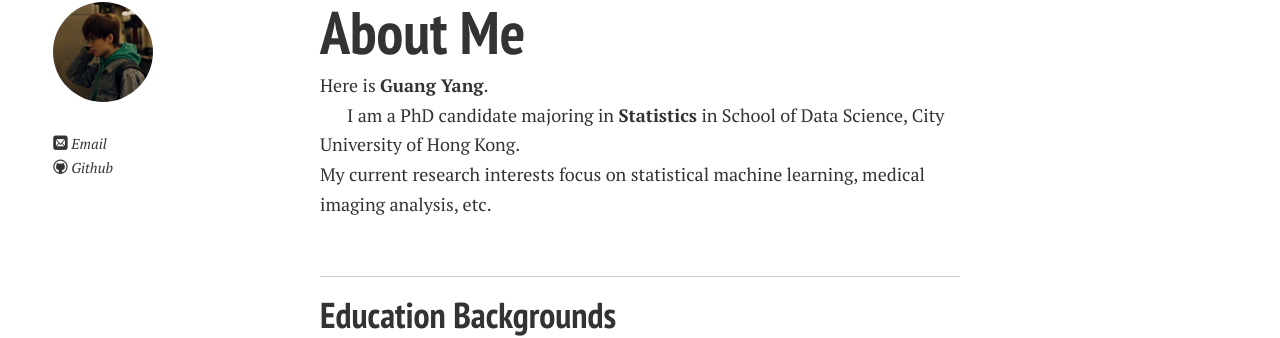
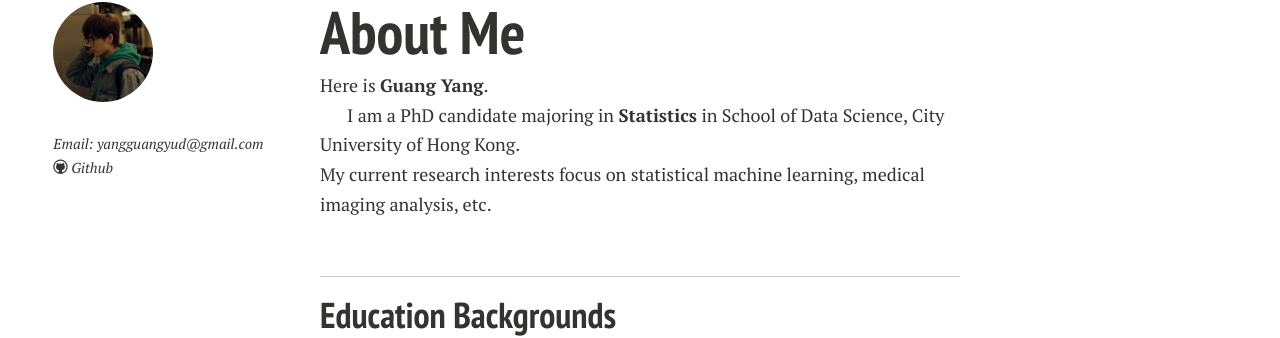
Before and after one commit to YLKnight/YLKnight.github.io, a Jekyll site: the page built from index.md, in a window 1280 px wide. Shown: the part 106-444 px from the top of the page. Built offline with Jekyll 4.4.1, drawn with Linux system fonts in a browser that asks for light colours; nearby versions of some CDN libraries; comment, search, counter and statistics services are not loaded; a style sheet for code colours, icons or effects is not loaded; our own code applies the rules of GitHub Pages for plain Markdown files.

Commit message:
Update author-bio.html

```diff
--- a/_includes/author-bio.html
+++ b/_includes/author-bio.html
@@ -3,7 +3,8 @@
 <!-- <h4>{{ site.owner.name }}</h4> -->
 
 <p>{{ site.owner.bio }}</p>
-{% if site.owner.email %}<p style="text-indent:0;margin-top:1.5em;"><a href="mailto:{{ site.owner.email }}" target="_blank"><i class="icon-mail"></i> Email</a></p>{% endif %}
+<!-- {% if site.owner.email %}<p style="text-indent:0;margin-top:1.5em;"><a href="mailto:{{ site.owner.email }}" target="_blank"><i class="icon-mail"></i> Email</a></p>{% endif %} -->
+{% if site.owner.email %}<p style="text-indent:0;margin-top:1.5em;"> Email: {{ site.owner.email }}</p>{% endif %}
 
 {% if site.owner.twitter %}<p style="text-indent:0;"><a href="https://twitter.com/{{ site.owner.twitter }}"><i class="icon-twitter"></i> Twitter</a></p>{% endif %}
 
```
